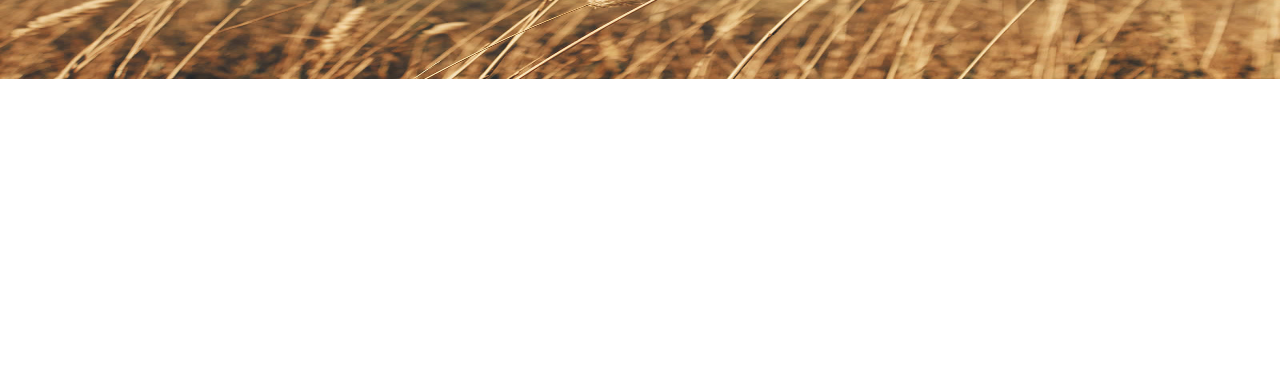
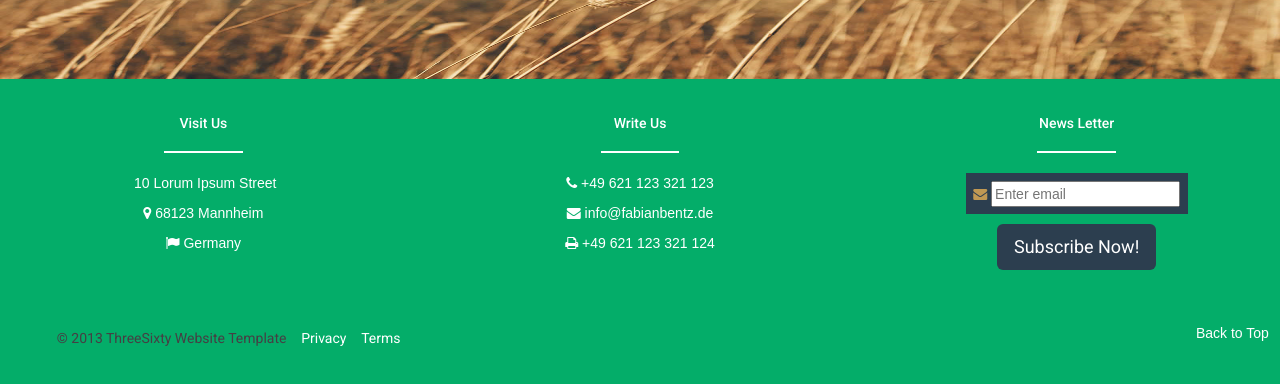
Before and after one commit to AlejandraEscobar3G/34_KaneTheme, a plain HTML site: page 34_KaneTheme/index.html in a window 1280 px wide. Shown: the part 6111-6495 px from the top of the page. Before the commit the page ends 6190 px from the top, so only its background shows below. Drawn offline with nearby package versions, Linux system fonts and the light colour scheme.

Commit message:
Pagina terminada, faltan animaciones

```diff
--- a/34_KaneTheme/css/main.css
+++ b/34_KaneTheme/css/main.css
@@ -1,5 +1,5 @@
 		/*header*/
-nav, .section{
+nav, .section, .footer{
 	background-color: #04AD69;
 }
 .icon-bar, .fondo_blanco{
@@ -166,3 +166,10 @@ blockquote{
 	background-image: url("../img/img-divider-img.jpg");
 	background-size: 100% 100%;
 }
+		/*footer*/
+.inline{
+	display: inline-block;
+}
+li.inline{
+	padding: 1%;
+}
--- a/34_KaneTheme/index.html
+++ b/34_KaneTheme/index.html
@@ -505,6 +505,56 @@
                     </div>
                 </div>
             </section>
+            <footer class="footer">
+                <div class="row">
+                    <div class="col-xs-4 text-center pd-2">
+                        <h5 class="text-white">Visit Us</h5>
+                        <hr class="hr_white">
+                        <p class="text-white">
+                            <i class="fa fa-paper-plane"></i> 10 Lorum Ipsum Street
+                        </p>
+                        <p class="text-white">
+                            <i class="fa fa-map-marker"></i> 68123 Mannheim
+                        </p>
+                        <p class="text-white">
+                            <i class="fa fa-flag"></i> Germany
+                        </p>
+                    </div>
+                    <div class="col-xs-4 text-center pd-2">
+                        <h5 class="text-white">Write Us</h5>
+                        <hr class="hr_white">
+                        <p class="text-white">
+                            <i class="fa fa-phone"></i> +49 621 123 321 123
+                        </p>
+                        <p class="text-white">
+                            <i class="fa fa-envelope"></i> info@fabianbentz.de
+                        </p>
+                        <p class="text-white">
+                            <i class="fa fa-print"></i> +49 621 123 321 124
+                        </p>
+                    </div>
+                    <div class="col-xs-4 text-center pd-2">
+                        <h5 class="text-white">News Letter</h5>
+                        <hr class="hr_white">
+                        <div>
+                            <p class="fondo_azul inline pd-2 text-warning"><i class="fa fa-envelope"></i> <input type="text" placeholder="Enter email"></p>
+                        </div>
+                        <button class="btn btn-lg fondo_azul text-white">Subscribe Now!</button>
+                    </div>
+                </div>
+                <div class="row">
+                    <div class="col-xs-6 pd-2">
+                        <ul>
+                            <li class="text-black inline">&copy 2013 ThreeSixty Website Template</li>
+                            <li class="inline"><a href="#">Privacy</a></li>
+                            <li class="inline"><a href="#">Terms</a></li>
+                        </ul>
+                    </div>
+                    <div class="col-xs-6 pd-2">
+                        <a class="text-right text-white" href="#top"><p>Back to Top</p></a>
+                    </div>
+                </div>
+            </footer>
         </div>
 
 
```
Also changed, not shown: 1 other file.
